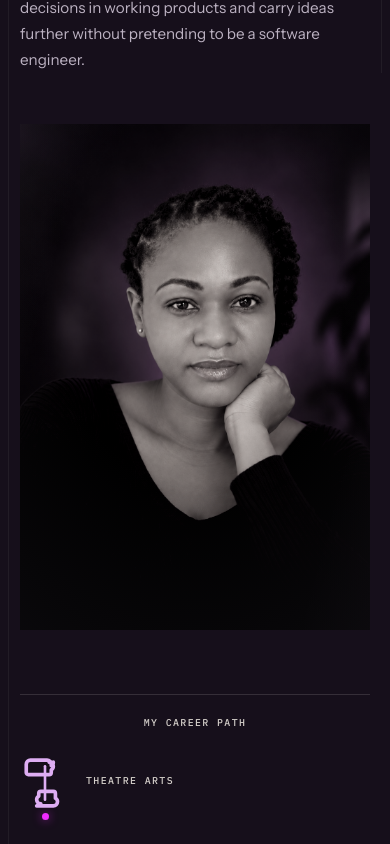
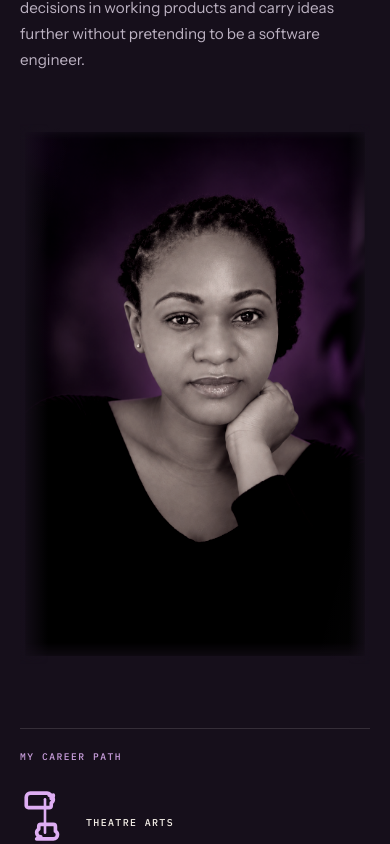
Before and after one commit to IvyHannu/iveren-hannu-portfolio, a Next.js app: page /about in a window 390 px wide. Shown: the part 1000-1844 px from the top of the page. Built offline with nearby package versions, Linux system fonts and the light colour scheme.

Commit message:
Merge About: custom icons (4348dc1) + wider portrait layout + career arrows (6c5dc6e)

```diff
--- a/src/app/about/about.module.css
+++ b/src/app/about/about.module.css
@@ -35,15 +35,15 @@
 /* ─── Hero: three-column editorial layout ───────────────────── */
 
 .hero {
+  position: relative;
   display: grid;
   grid-template-columns: minmax(0, 1.15fr) minmax(0, 1.25fr) minmax(0, 0.9fr);
   column-gap: clamp(1.5rem, 3.5vw, 4rem);
-  align-items: start;
+  align-items: stretch;
 }
 
 .left::after,
-.middle::after,
-.right::before {
+.middle::after {
   content: "";
   position: absolute;
   top: 0;
@@ -53,13 +53,12 @@
   opacity: 0.4;
 }
 
-.left::after,
-.middle::after {
-  right: calc(-1 * clamp(1.5rem, 3.5vw, 4rem) / 2);
+.left::after {
+  right: calc(-1 * clamp(1.5rem, 3.5vw, 4rem) / 2 + 0.75rem);
 }
 
-.right::before {
-  left: calc(-1 * clamp(1.5rem, 3.5vw, 4rem) / 2);
+.middle::after {
+  right: calc(-1 * clamp(1.5rem, 3.5vw, 4rem) / 2 - 1rem);
 }
 
 /* ─── LEFT: Eyebrow + Headline + Intro ──────────────────────── */
@@ -68,7 +67,6 @@
   position: relative;
   display: flex;
   flex-direction: column;
-  justify-content: center;
   min-width: 0;
 }
 
@@ -164,24 +162,27 @@
 
 .right {
   min-width: 0;
-  padding-top: clamp(3rem, 10vh, 6rem);
+  width: calc(100% + var(--page-gutter) - 0.5rem);
+  align-self: stretch;
 }
 
 .portrait {
   position: relative;
   width: 100%;
   height: 100%;
-  min-height: clamp(30rem, 60vh, 40rem);
+  min-height: clamp(32rem, 64vh, 40rem);
   overflow: hidden;
   background: transparent;
+  mask-image: linear-gradient(to bottom, transparent, #000 3% 96%, transparent);
 }
 
 .portraitImage {
   width: 100%;
   height: 100%;
   object-fit: cover;
-  object-position: center 38%;
-  filter: grayscale(0.55) contrast(1.05) brightness(0.95) sepia(0.02);
+  object-position: 50% center;
+  transform: scale(0.97);
+  filter: grayscale(0.1) contrast(1.12) brightness(0.94) sepia(0.03);
 }
 
 .portraitEdge {
@@ -190,9 +191,9 @@
   pointer-events: none;
   background: linear-gradient(
     105deg,
-    rgb(245 240 232 / 5%),
-    transparent 15% 85%,
-    rgb(233 184 255 / 3%)
+    rgb(245 240 232 / 2%),
+    transparent 12% 88%,
+    rgb(233 184 255 / 2%)
   );
 }
 
@@ -200,11 +201,7 @@
   position: absolute;
   inset: 0;
   pointer-events: none;
-  background: radial-gradient(
-    ellipse 90% 80% at 50% 35%,
-    transparent 45%,
-    rgb(14 12 16 / 70%) 100%
-  );
+  background: linear-gradient(90deg, var(--color-background), transparent 8% 94%, var(--color-background));
 }
 
 .portraitPlaceholder {
@@ -252,7 +249,7 @@
   margin-top: clamp(0.5rem, 1vh, 1rem);
 }
 
-.pathLabel {
+.pathHeading {
   font-family: var(--font-mono);
   font-size: 0.6rem;
   font-weight: 500;
@@ -282,7 +279,17 @@
   padding: 0 1.5rem;
 }
 
-
+.pathStage:not(:last-child)::after {
+  content: "→";
+  position: absolute;
+  top: 1.15rem;
+  right: -0.4rem;
+  color: var(--color-lilac);
+  opacity: 0.7;
+  font-family: var(--font-mono);
+  font-size: 1.25rem;
+  line-height: 1;
+}
 
 .pathIconWrapper {
   position: relative;
@@ -330,17 +337,17 @@
   box-shadow: 0 0 14px rgb(240 43 255 / 70%);
 }
 
-.pathStage:last-child .pathAccent {
-  background: var(--color-magenta);
-  box-shadow: 0 0 14px rgb(240 43 255 / 70%);
-}
-
 /* ─── Responsive (Tablet) ───────────────────────────────────── */
 
 @media (max-width: 900px) {
   .hero {
     grid-template-columns: 1fr;
     row-gap: clamp(2.5rem, 6vh, 3.5rem);
+  }
+
+  .left::after,
+  .middle::after {
+    display: none;
   }
 
   .headline {
@@ -361,13 +368,13 @@
   }
 
   .right {
-    width: min(100%, 28rem);
+    width: min(100%, 34rem);
     margin-inline: auto;
     padding-top: 0;
   }
 
   .portrait {
-    aspect-ratio: 4 / 5.5;
+    aspect-ratio: 4 / 5;
   }
 
   .sectionLabel {
@@ -413,24 +420,19 @@
     grid-auto-columns: auto;
   }
 
-  .path::before {
-    top: 0;
-    bottom: 0;
-    left: 5px;
-    right: auto;
-    width: 1px;
-    height: auto;
-  }
-
   .pathStage {
     flex-direction: row;
     align-items: center;
     gap: 1rem;
-    padding: 0.7rem 0;
+    padding: 0.7rem 0 1.1rem;
   }
 
-  .pathMarker {
-    flex: none;
+  .pathStage:not(:last-child)::after {
+    content: "↓";
+    top: auto;
+    right: auto;
+    bottom: -0.35rem;
+    left: 1rem;
   }
 
   .right {
--- a/src/app/about/page.tsx
+++ b/src/app/about/page.tsx
@@ -142,7 +142,7 @@ export default function AboutPage() {
         </section>
 
         <section className={styles.career} aria-label="Career path">
-          <p className={styles.pathLabel}>MY CAREER PATH</p>
+          <p className={styles.pathHeading}>MY CAREER PATH</p>
           <ul className={styles.path}>
             {careerPath.map((stage) => (
               <li key={stage.label} className={styles.pathStage}>
```
